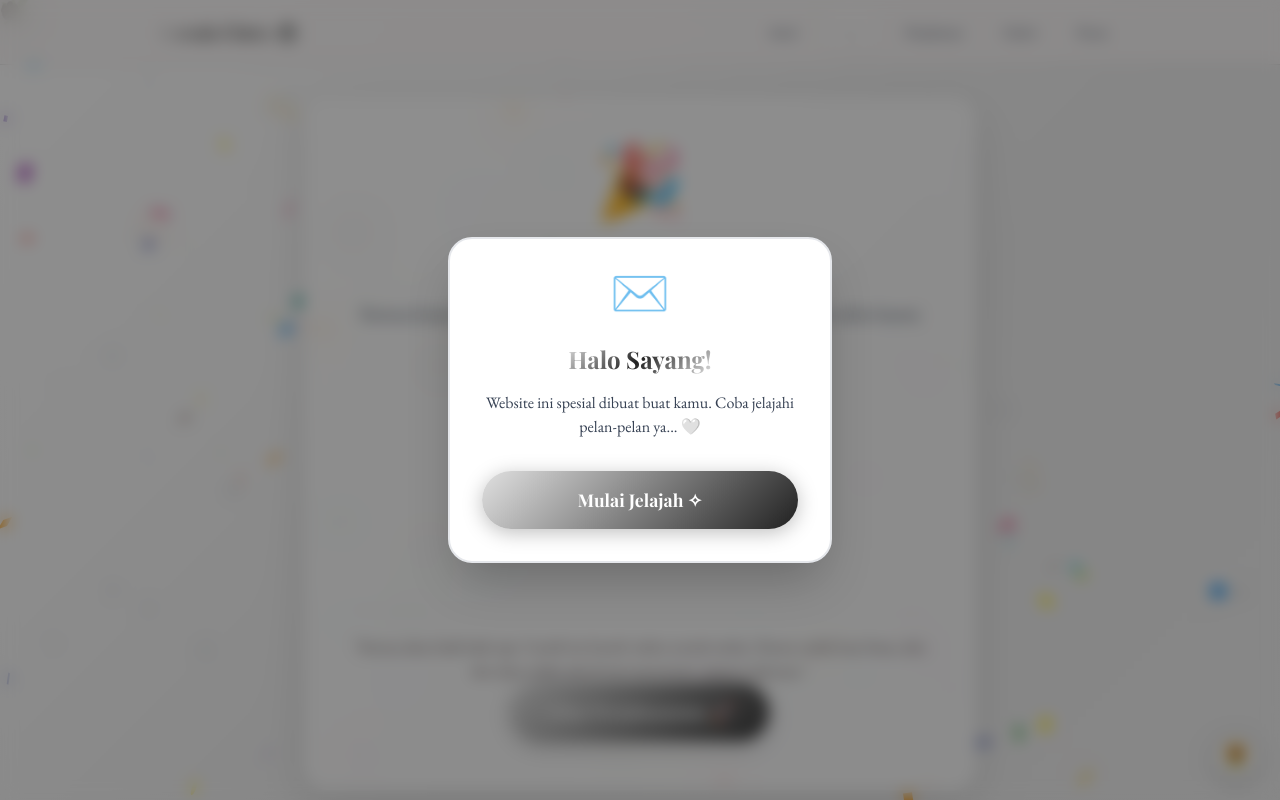
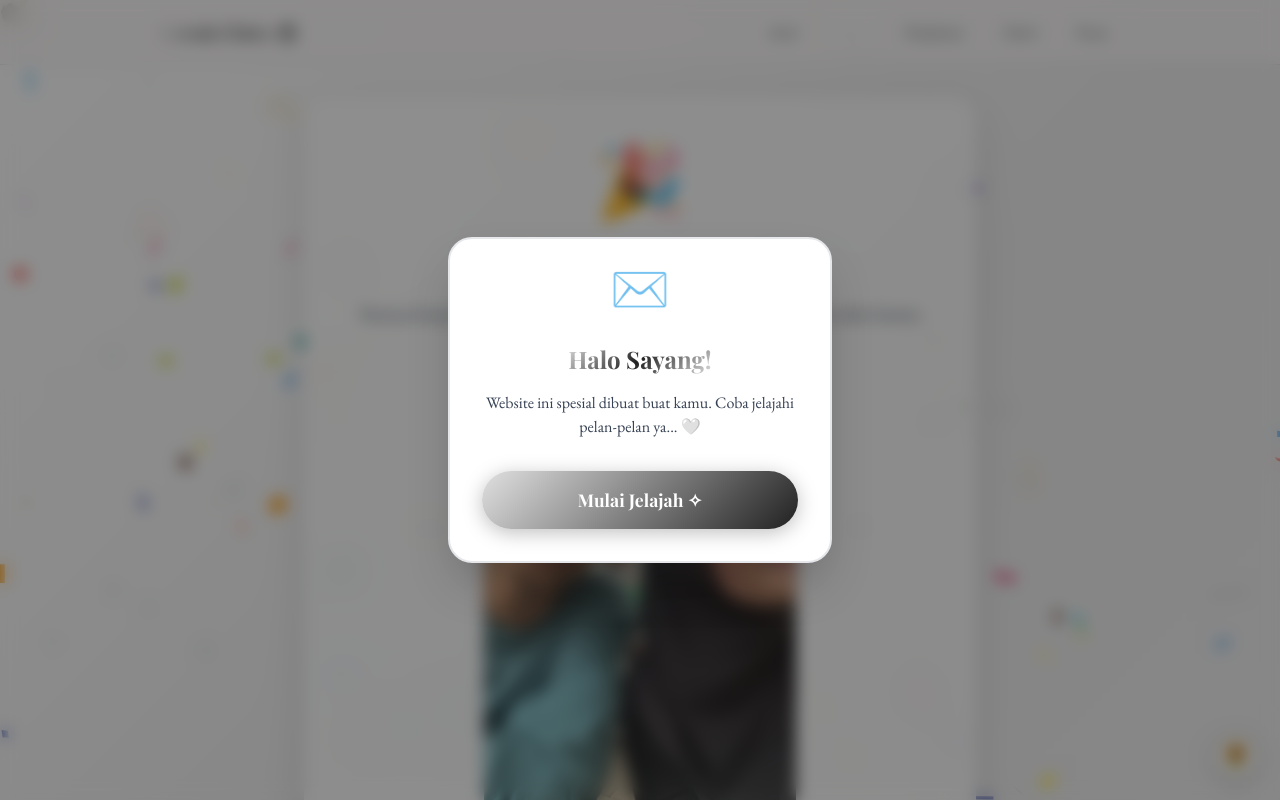
Before and after one commit to Barli-Pemula/SNBT-C, a Next.js app in the folder snbt-website/: page /hasil in a window 1280 px wide. Shown: the top 800 px of the page. Built offline with nearby package versions, Linux system fonts and the light colour scheme; a web font is replaced by a local one.

Commit message:
UI: Replace flower emoji with Snapchat photo on hasil page

```diff
--- a/snbt-website/src/app/hasil/page.tsx
+++ b/snbt-website/src/app/hasil/page.tsx
@@ -4,6 +4,7 @@ import Link from "next/link";
 import { motion } from "framer-motion";
 import Confetti from "react-confetti";
 import { useWindowSize } from "@/hooks/useWindowSize";
+import Image from "next/image";
 
 export default function HasilPage() {
   const { width, height } = useWindowSize();
@@ -32,8 +33,13 @@ export default function HasilPage() {
         <p className="text-xl text-gray-700 mb-8 leading-relaxed">
           Semua kerja kerasmu terbayar. Kamu luar biasa, dan aku selalu tahu kamu bisa melakukannya.
         </p>
-        <div className="w-full max-w-xs h-40 bg-[var(--color-soft-pink-light)] rounded-2xl mb-8 flex items-center justify-center border-2 border-[var(--color-peach)] overflow-hidden">
-            <div className="text-6xl animate-bloom">🌸</div>
+        <div className="w-full max-w-xs aspect-[3/4] rounded-2xl mb-8 relative border-4 border-gray-100 shadow-md overflow-hidden bg-gray-50">
+          <Image
+            src="/images/Snapchat-2033389452.jpg"
+            alt="Foto Kemenangan"
+            fill
+            className="object-cover hover:scale-105 transition-transform duration-500"
+          />
         </div>
 
         <div className="w-full h-px bg-gray-200 my-6"></div>
```
